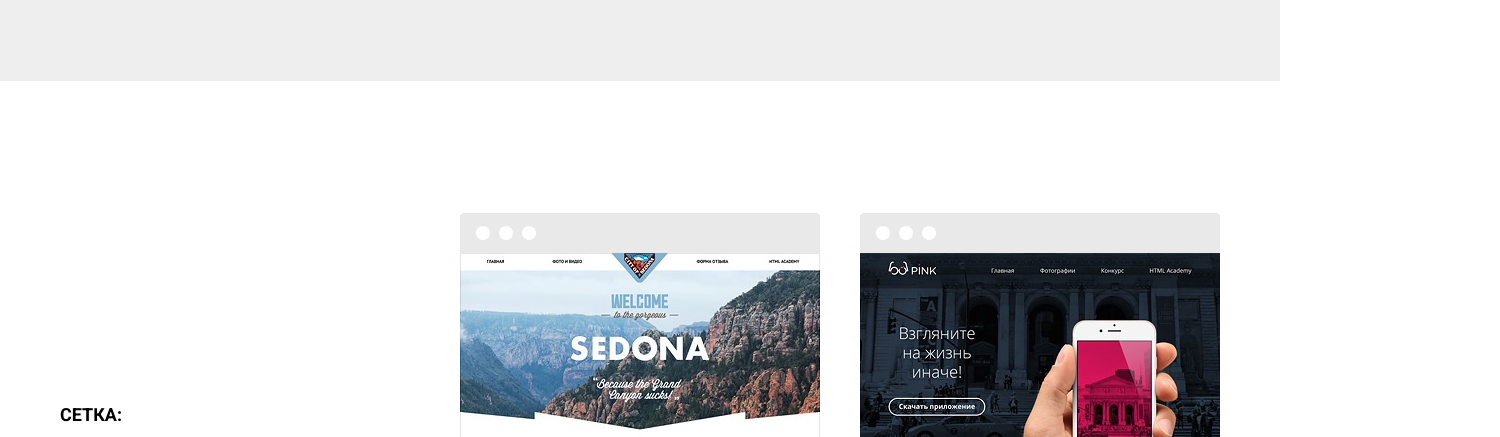
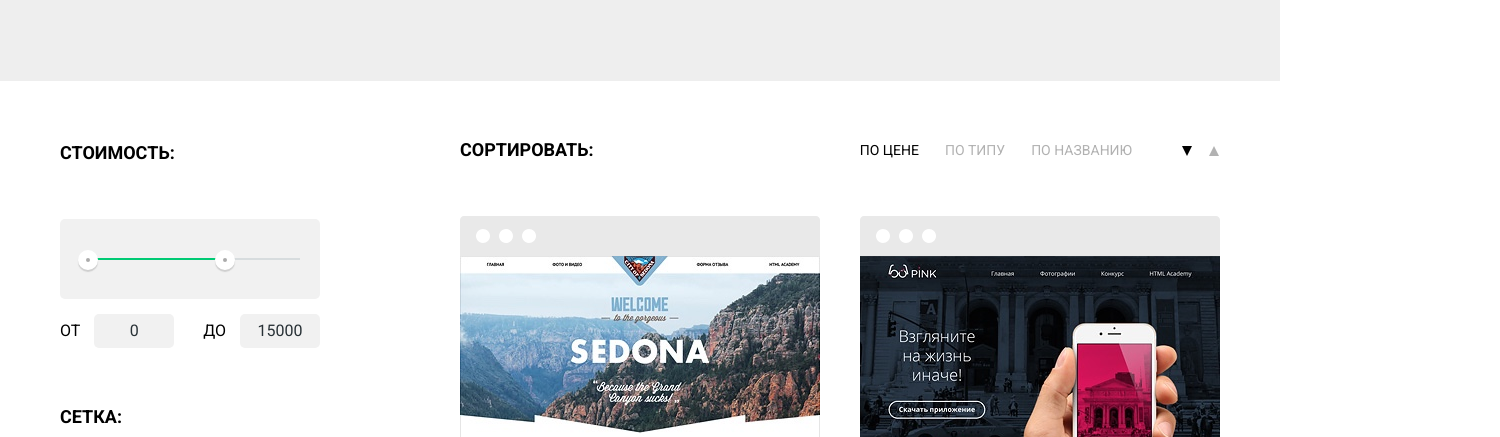
Before and after one commit to 3Dvoron/868593-nerds-24, a plain HTML site: page inner.html in a window 1280 px wide. Shown: the part 283-720 px from the top of the page, 1500 px wide, since content can reach past the window. Drawn offline with Linux system fonts and the light colour scheme.

Commit message:
сверстал все блоки

```diff
--- a/css/style.css
+++ b/css/style.css
@@ -344,7 +344,7 @@ h1 {
   width: 260px;
   padding: 0;
   margin: 0;
-  margin-top: 234px;
+  padding-top: 25px;
 }
 .catalog-column {
   display: flex;
@@ -357,8 +357,9 @@ h1 {
   padding: 0;
   width: 760px;
   margin: 0;
-  margin-top: 44px;
+  margin-top: 28px;
   margin-left: 140px;
+  margin-bottom: 13px;
 }
 .catalog-item {
   width: 360px;
@@ -369,7 +370,7 @@ h1 {
 .catalog {
   width: 1160px;
   margin: auto;
-  margin-bottom: 68px;
+  margin-bottom: 22px;
 }
 .social-links {
   display: flex;
@@ -879,7 +880,7 @@ iframe {
   top: 389px;
 }
 .item img {
-  padding-bottom: 27px;
+  padding-bottom: 26px;
 }
 .catalog-item:hover .product-info {
   display: block;
@@ -919,7 +920,7 @@ iframe {
   padding-left: 3px;
 }
 .inner {
-  margin-bottom: 88px;
+  margin-bottom: 35px;
 }
 .inner-modal {
   top: 81%;
@@ -993,3 +994,177 @@ iframe {
   width: 208px;
   padding-left: 77px;
 }
+.filter-item {
+  margin: 0;
+  padding: 0;
+  margin-bottom: 57px;
+  border: none;
+}
+
+.range-filter {
+  width: 260px;
+  margin-top: 49px;
+}
+
+.filter-item legend {
+  font-size: 18px;
+  line-height: 24px;
+  text-transform: uppercase;
+  font-weight: 700;
+  padding-bottom: 5px;
+}
+
+.range-controls {
+  position: relative;
+
+  height: 41px;
+  margin-bottom: 15px;
+  padding-top: 39px;
+  padding-right: 20px;
+  padding-left: 20px;
+
+  background-color: #f1f1f1;
+
+  border-radius: 5px;
+}
+
+.range-controls .scale {
+  height: 2px;
+
+  background: #d7dcde;
+}
+
+.range-controls .bar {
+  margin-left: 7%;
+  width: 60%;
+  height: 2px;
+  background: #00ca74;
+}
+
+.range-controls .toggle {
+  position: absolute;
+  top: 31px;
+  left: 0;
+
+  width: 4px;
+  height: 4px;
+  padding: 0;
+
+  border: 8px solid #ffffff;
+  background-color: #ababab;
+  box-shadow: 0 2px 1px 0 #cfcfcf;
+  border-radius: 50%;
+  cursor: pointer;
+}
+
+.range-controls .toggle-min {
+  left: 18px;
+}
+
+.range-controls .toggle-max {
+  left: 155px;
+}
+
+.price-controls {
+  font-size: 0;
+}
+
+.price-controls label {
+  display: inline-block;
+  width: 50%;
+
+  font-size: 16px;
+  text-transform: uppercase;
+}
+
+.price-controls input {
+  width: 60px;
+  padding: 8px 10px;
+  margin-left: 10px;
+
+  font-family: Roboto, Arial, sans-serif;
+  font-size: 16px;
+  text-align: center;
+  color: #283136;
+
+  border: none;
+  border-radius: 5px;
+  background: #f1f1f1;
+}
+
+.max-price {
+  text-align: right;
+}
+.sorting {
+  display: inline-flex;
+  padding-left: 140px;
+  padding-top: 10px;
+  padding-bottom: 10px;
+}
+.sorting-list {
+  display: inline-flex;
+  margin-top: 12px;
+}
+.sorting h2 {
+  font-size: 18px;
+  line-height: 18px;
+  padding-right: 226px;
+}
+.sorting-item a {
+  font-size: 14px;
+  line-height: 18px;
+  color: #000000;
+  padding-right: 26px;
+}
+.sorting-item-down  {
+  width: 0;
+  height: 0;
+  border-left: 5px solid transparent;
+  border-right: 5px solid transparent;
+  border-bottom: 10px solid #000000;
+  opacity: 0.3;
+  margin-top: 8px;
+}
+.sorting-item-up {
+  width: 0;
+  height: 0;
+  border-left: 5px solid transparent;
+  border-right: 5px solid transparent;
+  border-top: 10px solid #000000;
+  margin-right: 17px;
+  margin-left: 24px;
+  margin-top: 8px;
+}
+.no-active {
+  opacity: 0.3;
+}
+.pages-list {
+  display: inline-flex;
+  margin-left: 81px;
+}
+.pages-item a {
+  display: block;
+  box-sizing: border-box;
+  width: 50px;
+  padding: 15px 0px;
+  font-size: 16px;
+  line-height: 18px;
+  font-weight: 500;
+  color: #000000;
+  text-align: center;
+  background-color: #eeeeee;
+  border: none;
+  border-radius: 3px;
+  margin-left: 10px;
+}
+.pages-active a {
+  background-color: #ffffff;
+  padding: 13px 2px;
+  border: 3px solid #eeeeee;
+}
+.pages-item.pages-next a {
+  width: auto;
+  padding: 16px 80px;
+
+  text-transform: uppercase;
+}
--- a/inner.html
+++ b/inner.html
@@ -30,6 +30,22 @@
       <section class="filters">
         <h2 class="visually-hidden">фильтр товаров</h2>
         <form class="filter" method="GET" action="#">
+          <fieldset class="filter-item">
+            <legend>Стоимость:</legend>
+              <div class="range-filter">
+                <div class="range-controls">
+                  <div class="scale">
+                    <div class="bar"></div>
+                  </div>
+                  <div class="toggle toggle-min"></div>
+                  <div class="toggle toggle-max"></div>
+                </div>
+                <div class="price-controls">
+                  <label class="min-price">от <input name="min-price" type="text" value="0"></label>
+                  <label class="max-price">до <input name="max-price" type="text" value="15000"></label>
+                </div>
+              </div>
+          </fieldset>
           <fieldset class="filter-group">
             <legend>сетка:</legend>
             <ul class="filter-list">
@@ -85,6 +101,16 @@
       </section>
       <h2 class="visually-hidden">каталог шаблонов</h2>
       <section class="catalog">
+        <section class="sorting">
+          <h2>Сортировать:</h2>
+          <ul class="sorting-list">
+            <li class="sorting-item sorting-item-on"><a>По цене</a></li>
+            <li class="sorting-item no-active"><a href="#">По типу</a></li>
+            <li class="sorting-item no-active"><a href="#">По названию</a></li>
+            <li class="sorting-item-up sorting-item-on"><a></a></li>
+            <li class="sorting-item-down sorting-item-off"><a href="#"></a></li>
+          </ul>
+        </section>
         <ul class="catalog-list">
           <li class="catalog-item sedona">
             <svg width="360px" height="40px" viewBox="0 0 360 40" version="1.1" xmlns="http://www.w3.org/2000/svg" xmlns:xlink="http://www.w3.org/1999/xlink">
@@ -217,6 +243,14 @@
               </div>
           </li>
         </ul>
+        <div class="pages container">
+         <ul class="pages-list">
+           <li class="pages-item pages-active"><a>1</a></li>
+           <li class="pages-item"><a href="#">2</a></li>
+           <li class="pages-item"><a href="#">3</a></li>
+           <li class="pages-item pages-next"><a href="#">Следующая</a></li>
+         </ul>
+        </div>
       </section>
       <section class="modal-write-us">
         <form class="write-us inner-modal" method="POST">
```
